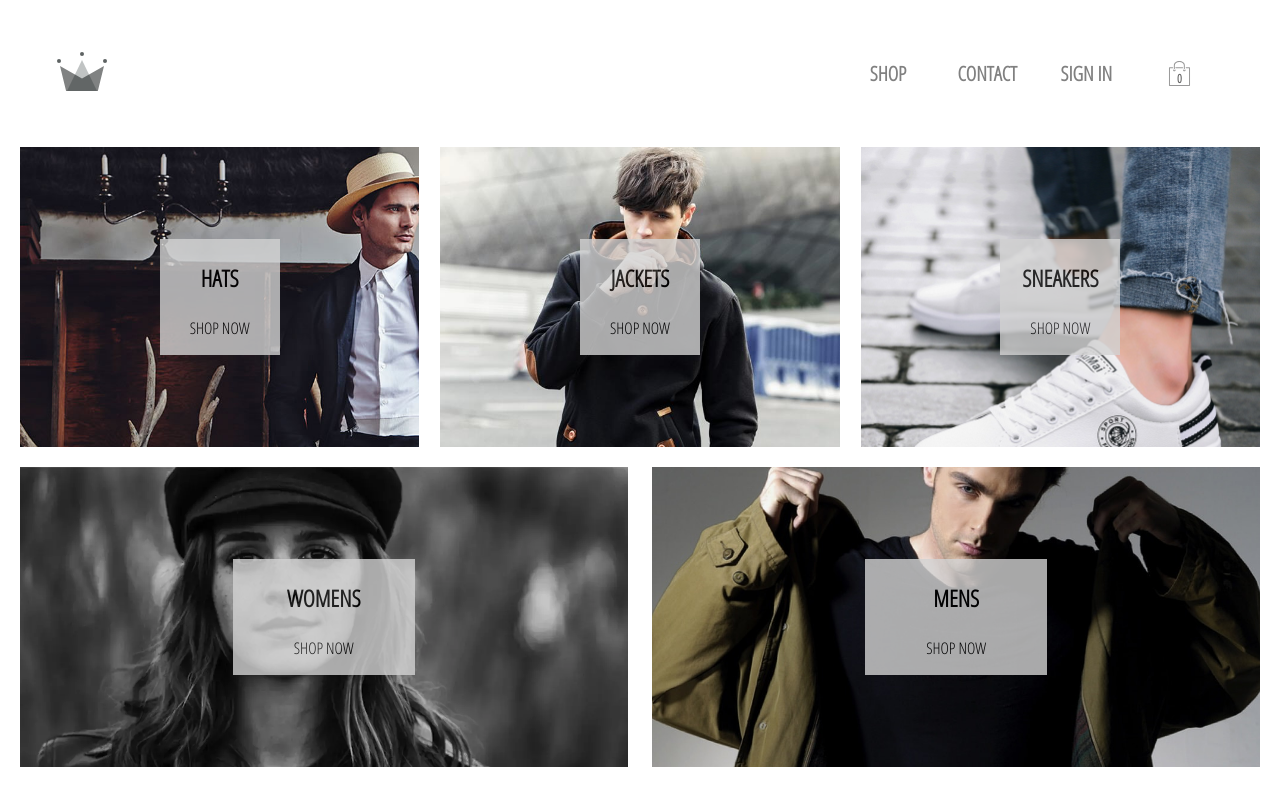
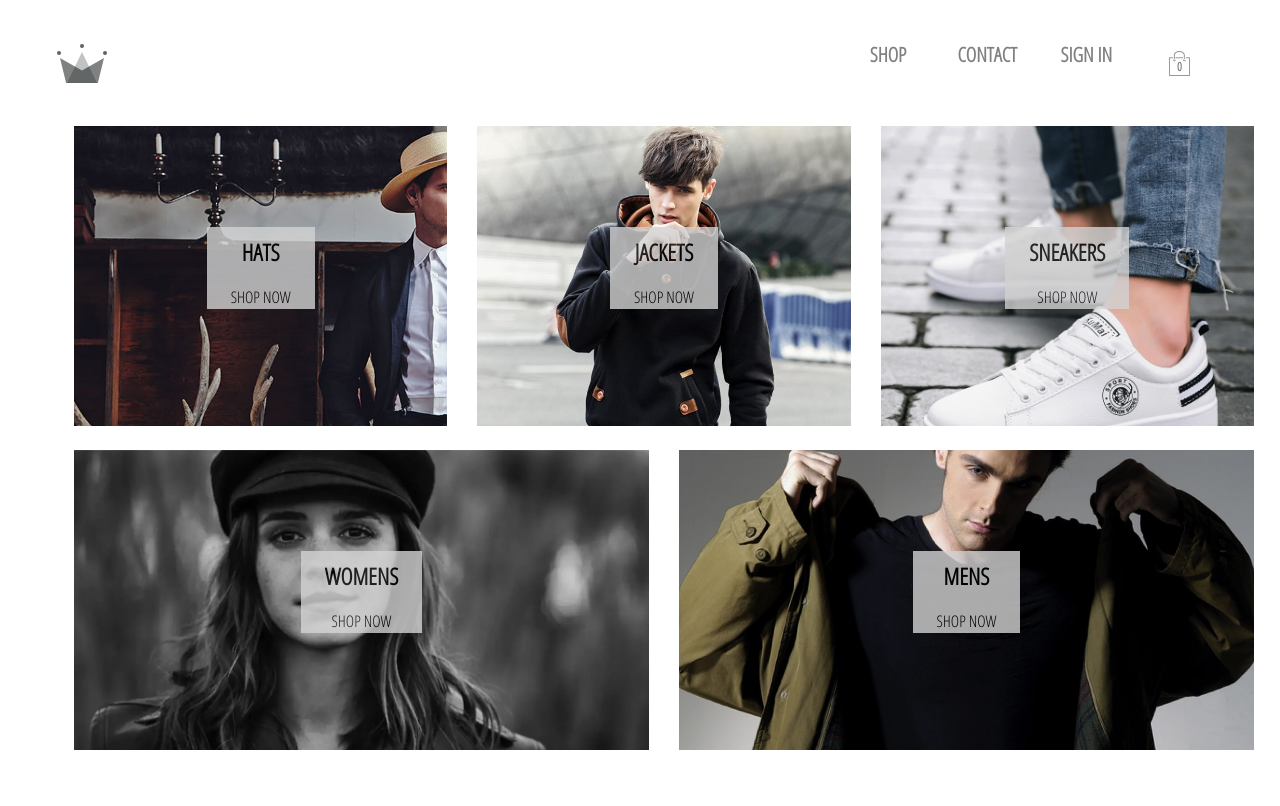
Before and after one commit to aniket-hue/E-Commerce, a React (Create React App) app: page / in a window 1280 px wide. Built offline with nearby package versions, Linux system fonts and the light colour scheme; no server answers.

Commit message:
Homepage Bootstrap added

```diff
--- a/package.json
+++ b/package.json
@@ -15,6 +15,7 @@
     "react-router": "^5.2.0",
     "react-router-dom": "^5.2.0",
     "react-scripts": "3.4.1",
+    "reactstrap": "^8.6.0",
     "redux": "^4.0.5",
     "redux-logger": "^3.0.6"
   },
--- a/public/index.html
+++ b/public/index.html
@@ -5,6 +5,7 @@
     <link rel="icon" href="%PUBLIC_URL%/favicon.ico" />
     <meta name="viewport" content="width=device-width, initial-scale=1" />
     <link href="https://fonts.googleapis.com/css2?family=Open+Sans+Condensed:wght@300&display=swap" rel="stylesheet">
+    <link rel="stylesheet" href= "https://maxcdn.bootstrapcdn.com/bootstrap/4.0.0/css/bootstrap.min.css">
     <meta name="theme-color" content="#000000" />
     <meta
       name="description"
--- a/src/Components/Card/Card.js
+++ b/src/Components/Card/Card.js
@@ -1,21 +1,27 @@
-import React from 'react'
-import classes from './Card.module.css'
-import { Link } from 'react-router-dom'
+import React from "react";
+import classes from "./Card.module.css";
+import { Link } from "react-router-dom";
 
 // 32.2%
-const Card = props => {
+const Card = (props) => {
   const style = {
     backgroundImage: `url(${require(`../../assets/cards/${props.type}.jpg`)})`,
-        flexBasis: `${props.size}%`
-    }
+  };
   return (
-        <div className={classes.wrapper} style={style} >
-            <Link to={`/shop/${props.type}`} className={classes.name}>
+    <div
+      className={`d-flex justify-content-center align-items-center ${classes.wrapper}`}
+      style={style}
+    >
+      <Link to={`/shop/${props.type}`} className="text-decoration-none">
+        <div className={classes.name}>
+          <div className="pt-2 pt-2 pl-4 pr-4">
             <p className={classes.type}>{props.type}</p>
             <p className={classes.shop}>SHOP NOW</p>
+          </div>
+        </div>
       </Link>
     </div>
-    )
-}
+  );
+};
 
 export default Card;
--- a/src/Components/Card/Card.module.css
+++ b/src/Components/Card/Card.module.css
@@ -1,25 +1,16 @@
 .wrapper {
-    display: flex;
-    align-items: center;
-    justify-content: center;
     background-repeat: no-repeat;
     background-size: cover;
-    height: 300px;
+    min-height: 300px;
     cursor: pointer;
     transition-duration: .5s;
-
-    /* transition: background-image 10s ease-in-out; */
-
-    /* border: 1px solid black; */
 }
 
 
 .name {
-    flex-basis: 30%;
     text-transform: uppercase;
     background: lightgray;
     opacity: .8;
-    text-decoration: none;
     color: black;
 }
 
--- a/src/Pages/Homepage/Homepage.js
+++ b/src/Pages/Homepage/Homepage.js
@@ -1,20 +1,29 @@
-import React from 'react'
-import Card from '../../Components/Card/Card'
-import classes from './Homepage.module.css';
+import React from "react";
+import Card from "../../Components/Card/Card";
 
 const Homepage = () => {
-    return (
-        <div>
-            <div className={classes.card}>
-                <Card size={32.2} type='hats' />
-                <Card size={32.2} type='jackets' />
-                <Card size={32.2} type='sneakers' />
-            </div>
-            <div className={classes.card2}>
-                <Card size={49} type='womens' />
-                <Card size={49} type='mens' />
-            </div>
+  return (
+    <div className="container" style={{ maxWidth: "100vw" }}>
+      <div className="row m-md-4 w-100">
+        <div className="col-md-4 m-md-0 m-sm-2">
+          <Card type="hats" />
         </div>
-    );
-}
-export default (Homepage);
+        <div className="col-md-4 m-md-0 m-sm-2">
+          <Card type="jackets" />
+        </div>
+        <div className="col-md-4 m-md-0 m-sm-2">
+          <Card type="sneakers" />
+        </div>
+      </div>
+      <div className="row m-md-4 w-100">
+        <div className="col-md-6 m-md-0 m-sm-2">
+          <Card type="womens" />
+        </div>
+        <div className="col-md-6 m-md-0 m-sm-2">
+          <Card type="mens" />
+        </div>
+      </div>
+    </div>
+  );
+};
+export default Homepage;
--- a/src/Pages/Homepage/Homepage.module.css
+++ /dev/null
@@ -1,15 +0,0 @@
-.card{
-    display: flex;
-    justify-content: space-between;
-    flex-wrap: wrap;
-    margin-bottom: 20px;
-    /* border: 1px solid black; */
-}
-
-.card2{
-    display: flex;
-    justify-content: space-between;
-    flex-wrap: wrap;
-    margin-bottom: 20px;
-    /* border: 1px solid black; */
-}
```
Also changed, not shown: 1 other file (tests, documents, lock files or other folders). Lines whose indentation alone changed are shown as unchanged.
